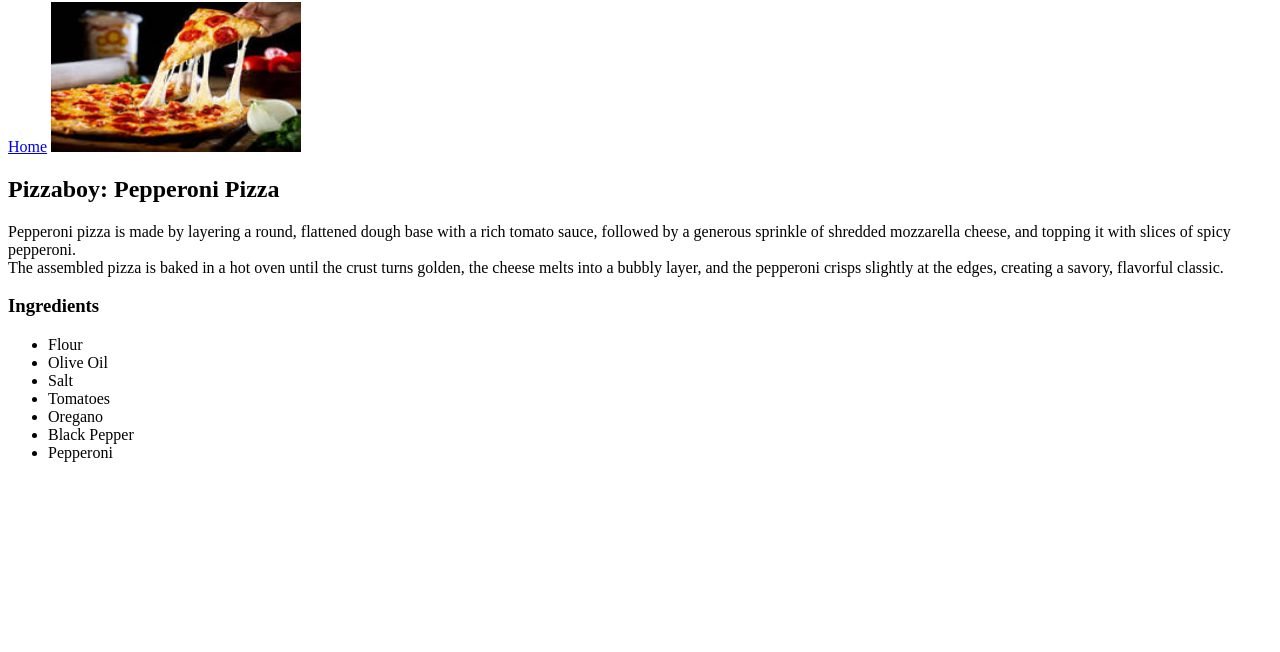
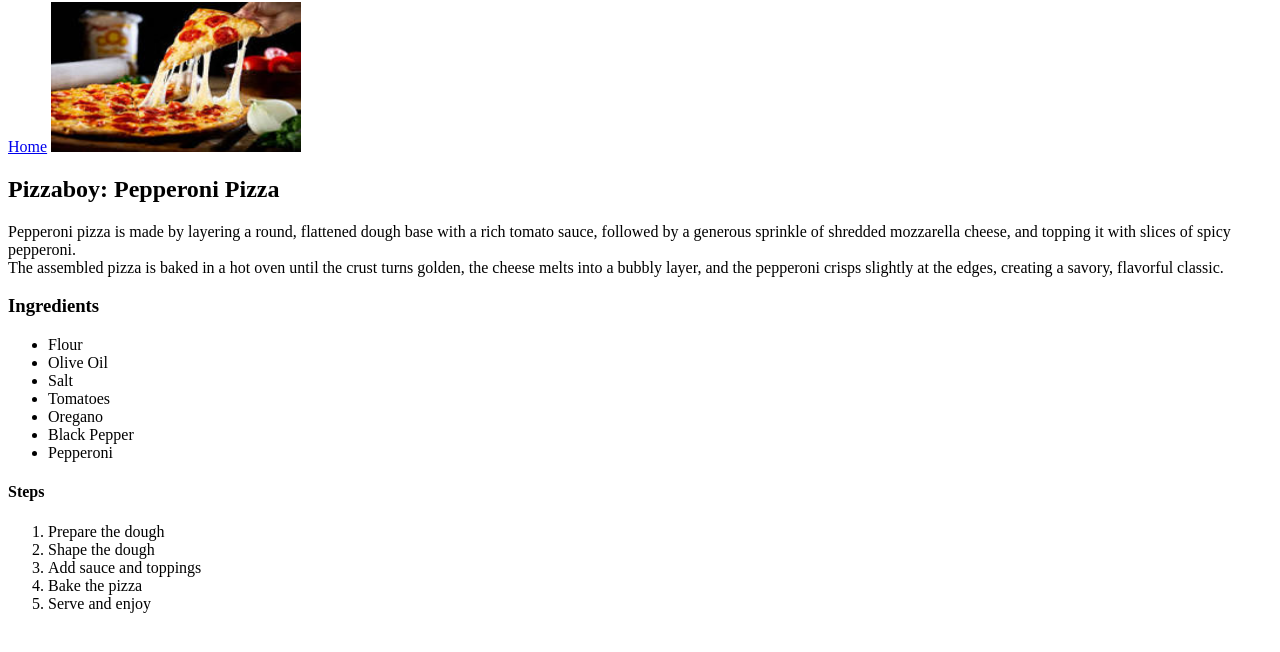
Before and after one commit to Isaac-os/odin-recipes, a plain HTML site: page recipes/pizza.html in a window 1280 px wide. Shown: the part 78-730 px from the top of the page. Drawn offline with Linux system fonts and the light colour scheme.

Commit message:
A list of steps was added

```diff
--- a/recipes/pizza.html
+++ b/recipes/pizza.html
@@ -22,5 +22,14 @@
             <li>Black Pepper</li>
             <li>Pepperoni</li>
         </ul>
+
+        <h4>Steps</h4>
+        <ol>
+            <li>Prepare the dough</li>
+            <li>Shape the dough</li>
+            <li>Add sauce and toppings</li>
+            <li>Bake the pizza</li>
+            <li>Serve and enjoy</li>
+        </ol>
     </body>
 </html>
```
